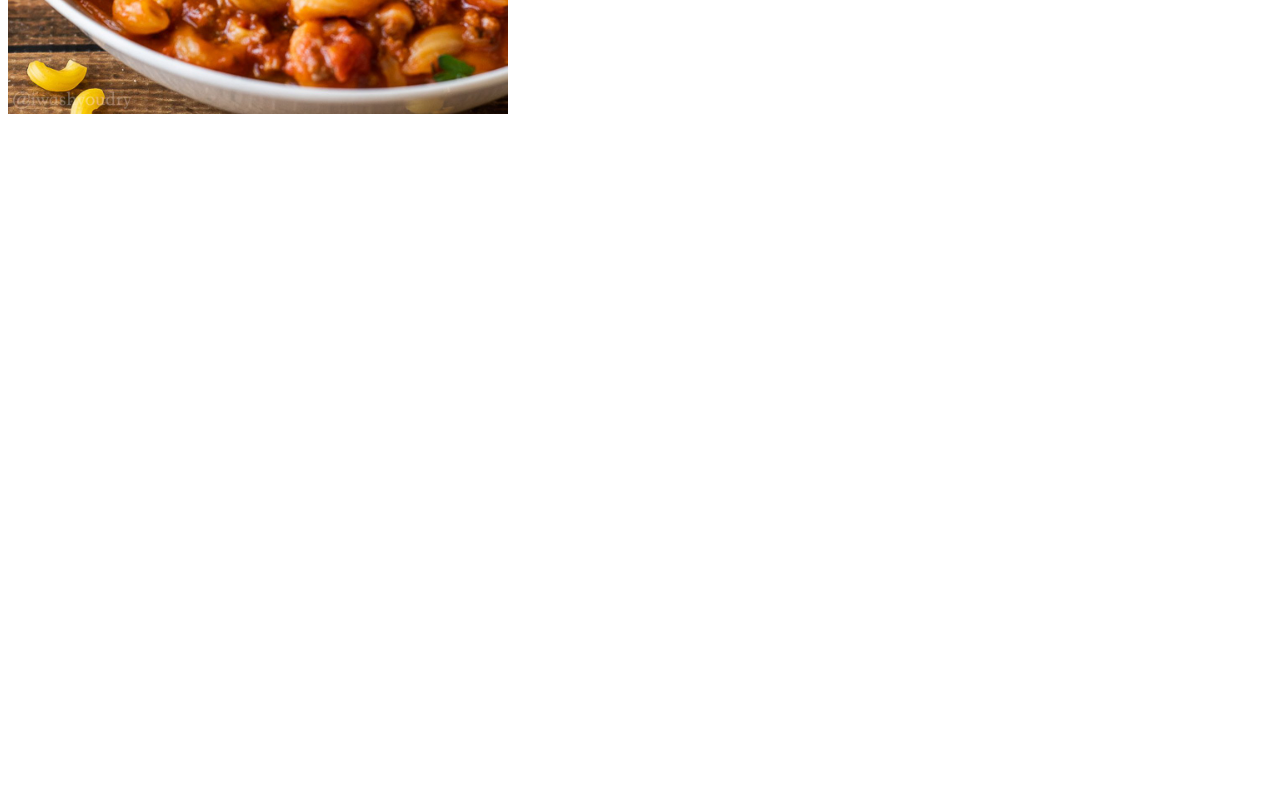
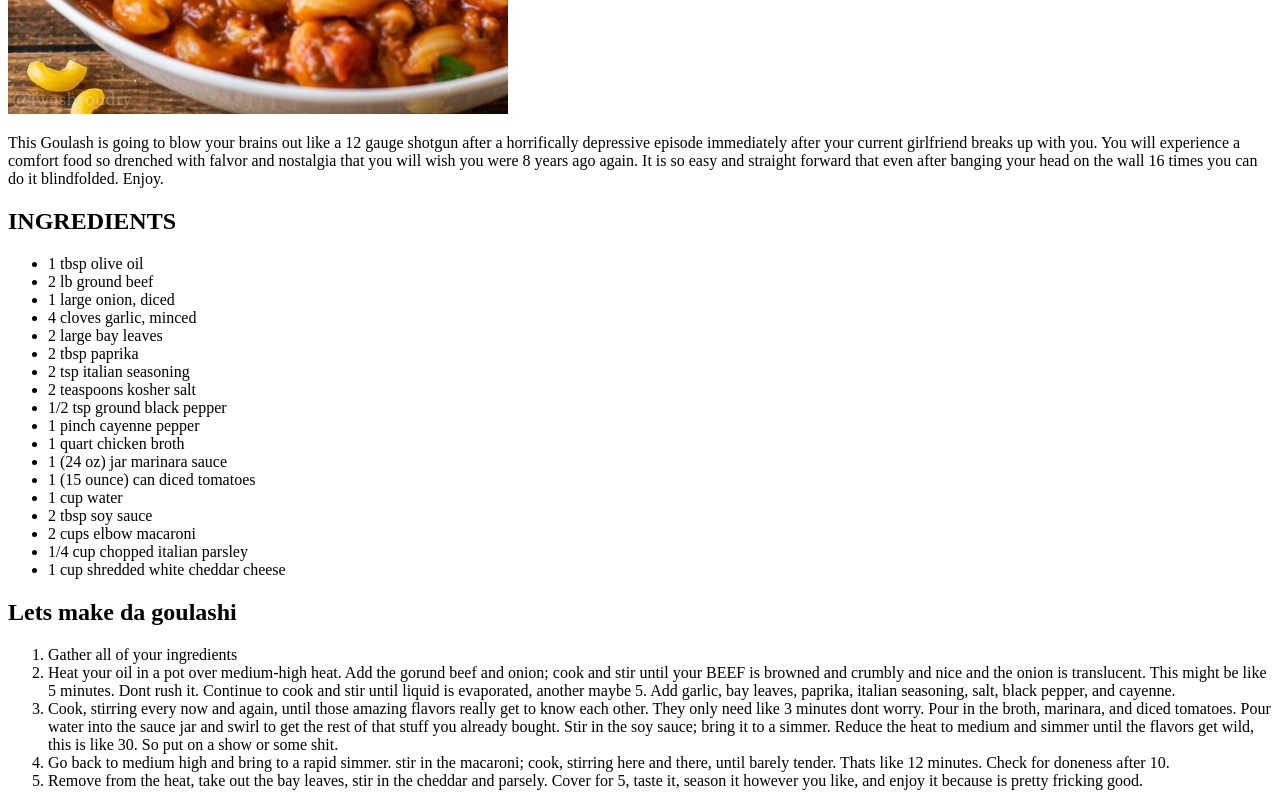
Before and after one commit to JoreCode/odin-recipes, a plain HTML site: page recipes/Goulash.html in a window 1280 px wide. Shown: the part 500-1306 px from the top of the page. Before the commit the page ends 800 px from the top, so only its background shows below. Drawn offline with Linux system fonts and the light colour scheme.

Commit message:
Complete French-Toast and Goulash pages and edit lasagna a bit

```diff
--- a/recipes/Goulash.html
+++ b/recipes/Goulash.html
@@ -15,8 +15,70 @@
 
     <img src="../recipe-photos/Goulash.jpg" alt="Goulash" width="500">
 
-    <h2></h2>
+    <p>This Goulash is going to blow your brains out like a
+        12 gauge shotgun after a horrifically depressive episode
+        immediately after your current girlfriend breaks up with you.
+        You will experience a comfort food so drenched with falvor and
+        nostalgia that you will wish you were 8 years ago again. It
+        is so easy and straight forward that even after banging your head
+        on the wall 16 times you can do it blindfolded. Enjoy.
+    </p>
 
+
+    <h2>INGREDIENTS</h2>
+
+    <ul>
+    <li>1 tbsp olive oil</li>
+    <li>2 lb ground beef</li>
+    <li>1 large onion, diced</li>
+    <li>4 cloves garlic, minced</li>
+    <li>2 large bay leaves</li>
+    <li>2 tbsp paprika</li>
+    <li>2 tsp italian seasoning</li>
+    <li>2 teaspoons kosher salt</li>
+    <li>1/2 tsp ground black pepper</li>
+    <li>1 pinch cayenne pepper</li>
+    <li>1 quart chicken broth</li>
+    <li>1 (24 oz) jar marinara sauce</li>
+    <li>1 (15 ounce) can diced tomatoes</li>
+    <li>1 cup water</li>
+    <li>2 tbsp soy sauce</li>
+    <li>2 cups elbow macaroni</li>
+    <li>1/4 cup chopped italian parsley</li>
+    <li>1 cup shredded white cheddar cheese</li>
+    </ul>
+
+    <h2>Lets make da goulashi</h2>
+
+    <ol>
+        <li>Gather all of your ingredients</li>
+        <li>Heat your oil in a pot over medium-high
+            heat. Add the gorund beef and onion; cook and
+            stir until your BEEF is browned and crumbly and
+            nice and the onion is translucent. This might be
+            like 5 minutes. Dont rush it. Continue to cook and
+            stir until liquid is evaporated, another maybe 5.
+            Add garlic, bay leaves, paprika, italian seasoning,
+            salt, black pepper, and cayenne.
+        </li>
+        <li>Cook, stirring every now and again, until those amazing
+            flavors really get to know each other. They only need like
+            3 minutes dont worry. Pour in the broth, marinara, and
+            diced tomatoes. Pour water into the sauce jar and swirl
+            to get the rest of that stuff you already bought. Stir
+            in the soy sauce; bring it to a simmer. Reduce the heat
+            to medium and simmer until the flavors get wild, this is
+            like 30. So put on a show or some shit.
+        </li>
+        <li>Go back to medium high and bring to a rapid simmer. stir
+            in the macaroni; cook, stirring here and there, until barely
+            tender. Thats like 12 minutes. Check for doneness after 10.
+        </li>
+        <li>Remove from the heat, take out the bay leaves, stir in the cheddar
+            and parsely. Cover for 5, taste it, season it however you like, and
+            enjoy it because is pretty fricking good.
+        </li>
+    </ol>
 
 </body>
 </html>
```
Also changed, not shown: recipes/French-Toast.html (+49 -0 lines), recipes/lasagna.html (+1 -1 lines).
